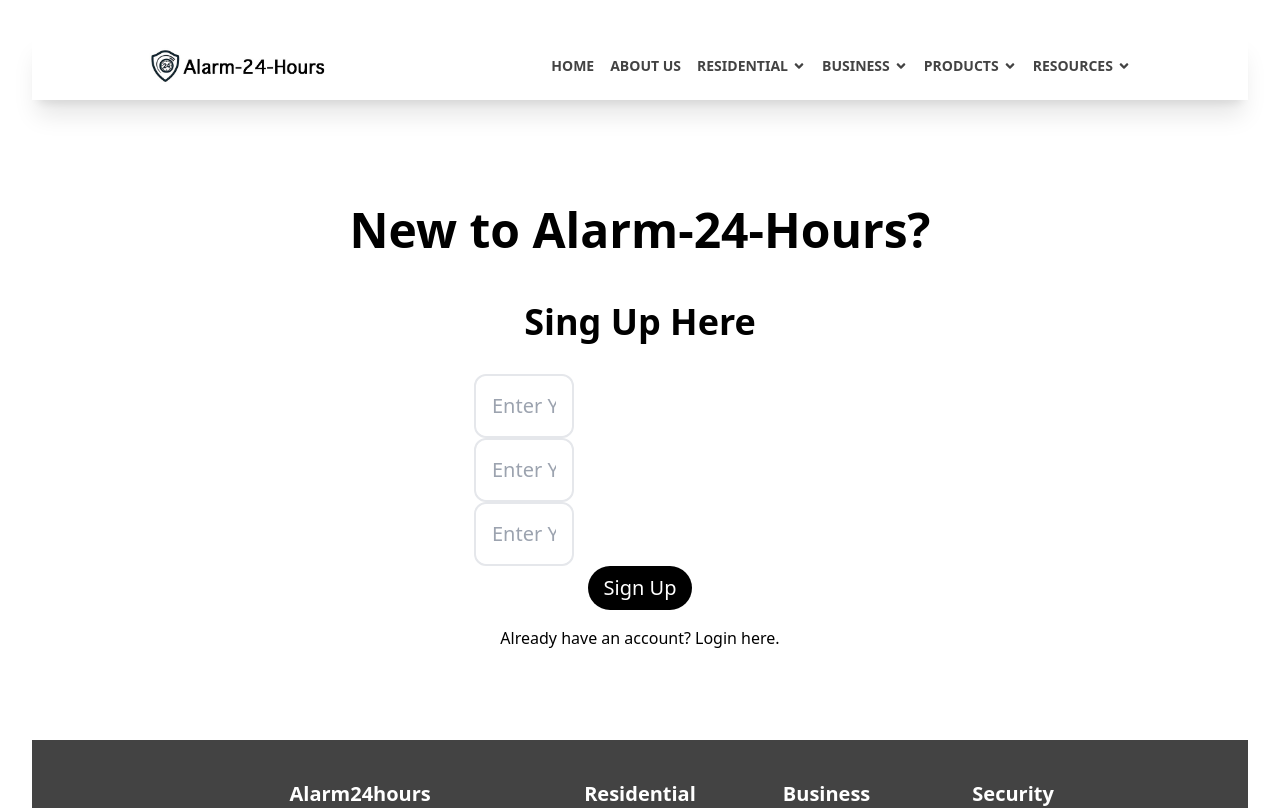
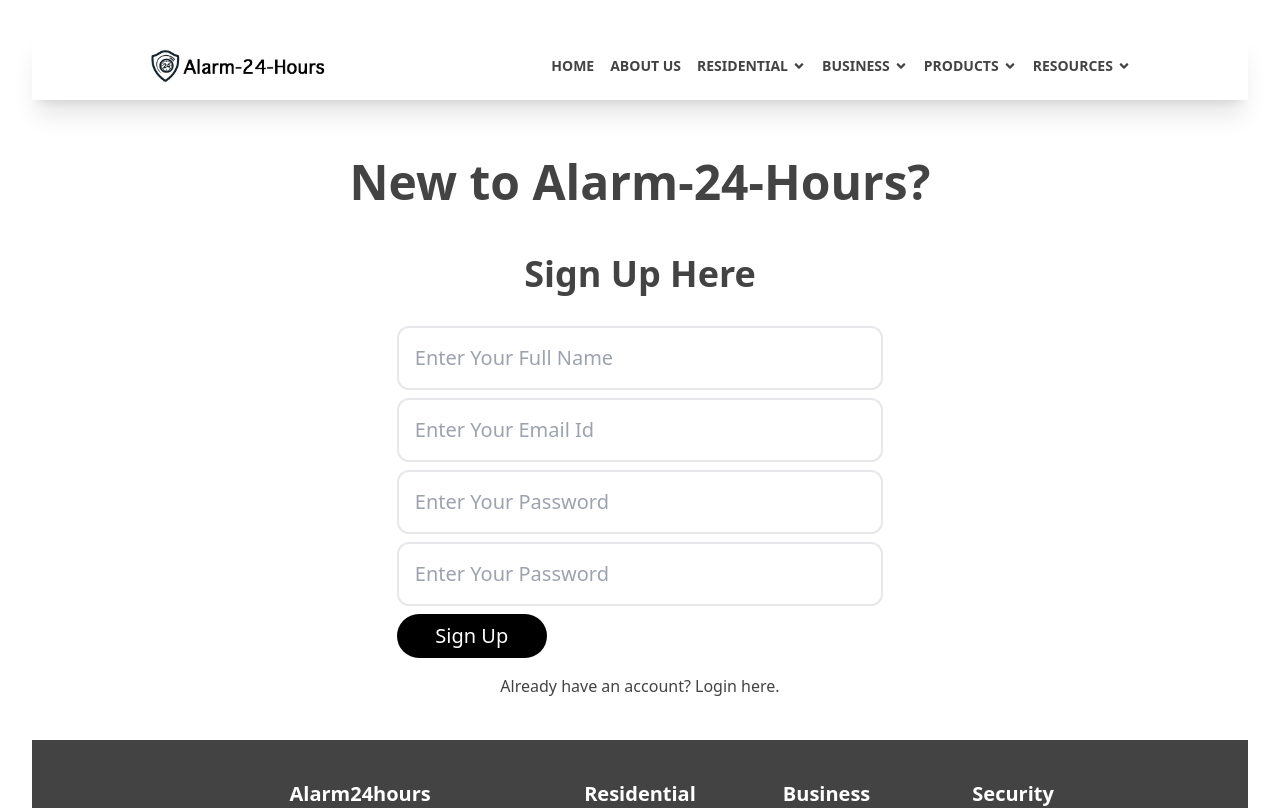
Before and after one commit to shwetank-1708/alarm24hours, a React (Vite) app: page /signup in a window 1280 px wide. Shown: the top 808 px of the page. Built offline with nearby package versions, Linux system fonts and the light colour scheme.

Commit message:
Modified Login and Signup Components

```diff
--- a/src/Pages/Login.tsx
+++ b/src/Pages/Login.tsx
@@ -5,7 +5,6 @@
   const [values, setValues] = useState({
     email: "",
     password: "",
-    confirmPassword: "",
   });
 
   const handleChange = (e: React.ChangeEvent<HTMLInputElement>) => {
@@ -20,49 +19,45 @@
     e.preventDefault();
     console.log(values.email);
     console.log(values.password);
-    console.log(values.confirmPassword);
   };
+
   return (
     <div>
-      <div className="flex flex-col items-center justify-center h-[80vh] gap-4">
+      <div className="flex flex-col items-center justify-center h-[80vh] gap-4 text-[#434343]">
         <h1 className="text-5xl p-4 font-bold text-center">
           Welcome to Alarm-24-Hours
         </h1>
         <h3 className="text-4xl p-4 font-bold">Login Here</h3>
-        <form onSubmit={handleSubmit}>
-          <div className="border-2 xl:w-[30%] lg:w-[50%] sm:w-[60%] w-[80%] rounded-xl">
+        <form
+          onSubmit={handleSubmit}
+          className="xl:w-[40%] lg:w-[50%] sm:w-[60%] w-[80%] flex flex-col gap-2"
+        >
+          <div className="border-2 rounded-xl">
             <input
               name="email"
               value={values.email}
               onChange={handleChange}
+              required
               type="email"
               placeholder="Enter Your Email Id"
               className="p-4 w-[100%] focus:outline-none rounded-xl text-xl"
             ></input>
           </div>
-          <div className="border-2 xl:w-[30%] lg:w-[50%] sm:w-[60%] w-[80%] rounded-xl">
+          <div className="border-2 rounded-xl">
             <input
               name="password"
               value={values.password}
               onChange={handleChange}
+              required
               type="password"
               placeholder="Enter Your Password"
               className="p-4 w-[100%] focus:outline-none rounded-xl text-xl"
             ></input>
           </div>
-          <div className="border-2 xl:w-[30%] lg:w-[50%] sm:w-[60%] w-[80%] rounded-xl">
-            <input
-              name="confirmPassword"
-              value={values.confirmPassword}
-              onChange={handleChange}
-              type="password"
-              placeholder="Enter Your Password"
-              className="p-4 w-[100%] focus:outline-none rounded-xl text-xl"
-            ></input>
-          </div>
+
           <button
             type="submit"
-            className="bg-black text-white px-4 py-2 rounded-full text-xl"
+            className="bg-black text-white px-4 py-2 rounded-full text-xl w-[150px]"
           >
             Login
           </button>
--- a/src/Pages/SignUp.tsx
+++ b/src/Pages/SignUp.tsx
@@ -6,6 +6,7 @@
     name: "",
     email: "",
     password: "",
+    confirmPassword: "",
   });
 
   const handleChange = (e: React.ChangeEvent<HTMLInputElement>): void => {
@@ -21,41 +22,63 @@
     console.log(values.name);
     console.log(values.email);
     console.log(values.password);
+    console.log(values.confirmPassword);
+
+    if (values.password !== values.confirmPassword) {
+      alert("Password do not match");
+    }
   };
 
   return (
     <div>
-      <div className="flex flex-col items-center justify-center h-[80vh] gap-4">
+      <div className="flex flex-col items-center justify-center h-[80vh] gap-4 text-[#434343]">
         <h1 className="text-5xl p-4 font-bold text-center">
           New to Alarm-24-Hours?
         </h1>
-        <h3 className="text-4xl p-4 font-bold">Sing Up Here</h3>
-        <form onSubmit={handleSubmit}>
-          <div className="border-2 xl:w-[30%] lg:w-[50%] sm:w-[60%] w-[80%] rounded-xl">
+        <h3 className="text-4xl p-4 font-bold">Sign Up Here</h3>
+        <form
+          onSubmit={handleSubmit}
+          className="xl:w-[40%] lg:w-[50%] sm:w-[60%] w-[80%] flex flex-col gap-2"
+        >
+          <div className="border-2 rounded-xl">
             <input
               name="name"
               value={values.name}
               onChange={handleChange}
+              required
               type="text"
               placeholder="Enter Your Full Name"
               className="p-4 w-[100%] focus:outline-none rounded-xl text-xl"
             ></input>
           </div>
-          <div className="border-2 xl:w-[30%] lg:w-[50%] sm:w-[60%] w-[80%] rounded-xl">
+          <div className="border-2 rounded-xl">
             <input
               name="email"
               value={values.email}
               onChange={handleChange}
+              required
               type="email"
               placeholder="Enter Your Email Id"
               className="p-4 w-[100%] focus:outline-none rounded-xl text-xl"
             ></input>
           </div>
-          <div className="border-2 xl:w-[30%] lg:w-[50%] sm:w-[60%] w-[80%] rounded-xl">
+          <div className="border-2 rounded-xl">
             <input
               name="password"
               value={values.password}
               onChange={handleChange}
+              required
+              type="password"
+              placeholder="Enter Your Password"
+              className="p-4 w-[100%] focus:outline-none rounded-xl text-xl"
+            ></input>
+          </div>
+          <div className="border-2 rounded-xl">
+            <input
+              name="confirmPassword"
+              value={values.confirmPassword}
+              onChange={handleChange}
+              required
               type="password"
               placeholder="Enter Your Password"
               className="p-4 w-[100%] focus:outline-none rounded-xl text-xl"
@@ -63,7 +86,7 @@
           </div>
           <button
             type="submit"
-            className="bg-black text-white px-4 py-2 rounded-full text-xl"
+            className="bg-black text-white px-4 py-2 rounded-full text-xl inline-block w-[150px]"
           >
             Sign Up
           </button>
```
